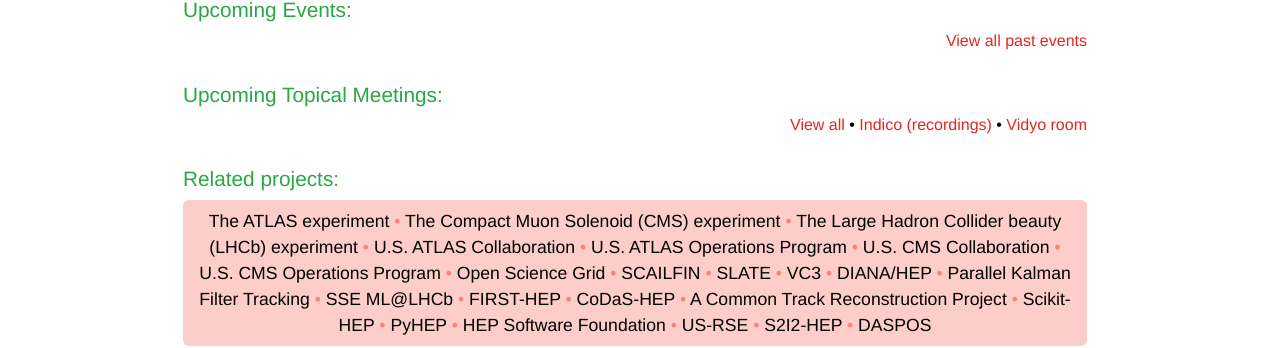
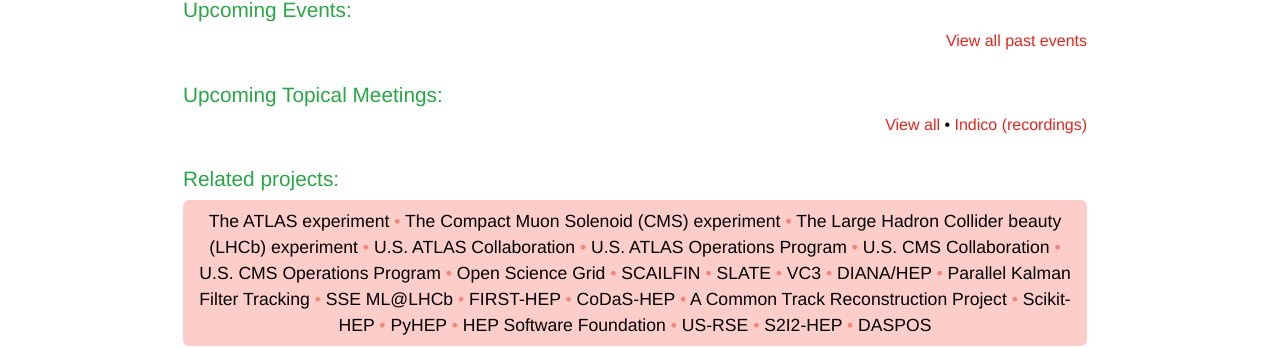
Before and after one commit to clariphy/clariphy.github.io-source, a Jekyll site: the page built from pages/index.html, in a window 1280 px wide and 1065 px high. Shown: the part 517-865 px from the top of the window. Built offline with Jekyll 4.4.1, drawn with Linux system fonts in a browser that asks for light colours.

Commit message:
remove Vidyo reference

```diff
--- a/pages/index.html
+++ b/pages/index.html
@@ -140,8 +140,6 @@
 &bull;
 <a href="https://indico.cern.ch/category/10570/" aria-label="Indico page for topical meetings">Indico</a>
 <a href="https://www.youtube.com/channel/UC8Dmx4MYjp6RQ9ngc58Ujmg/videos" aria-label="Recordings of past topical meetings">(recordings)</a>
-&bull;
-<a href="https://vidyoportal.cern.ch/join/oT21qIc1id" aria-label="Vidyo room for past topical meetings">Vidyo room</a>
 </div>
 </div>
 
```
